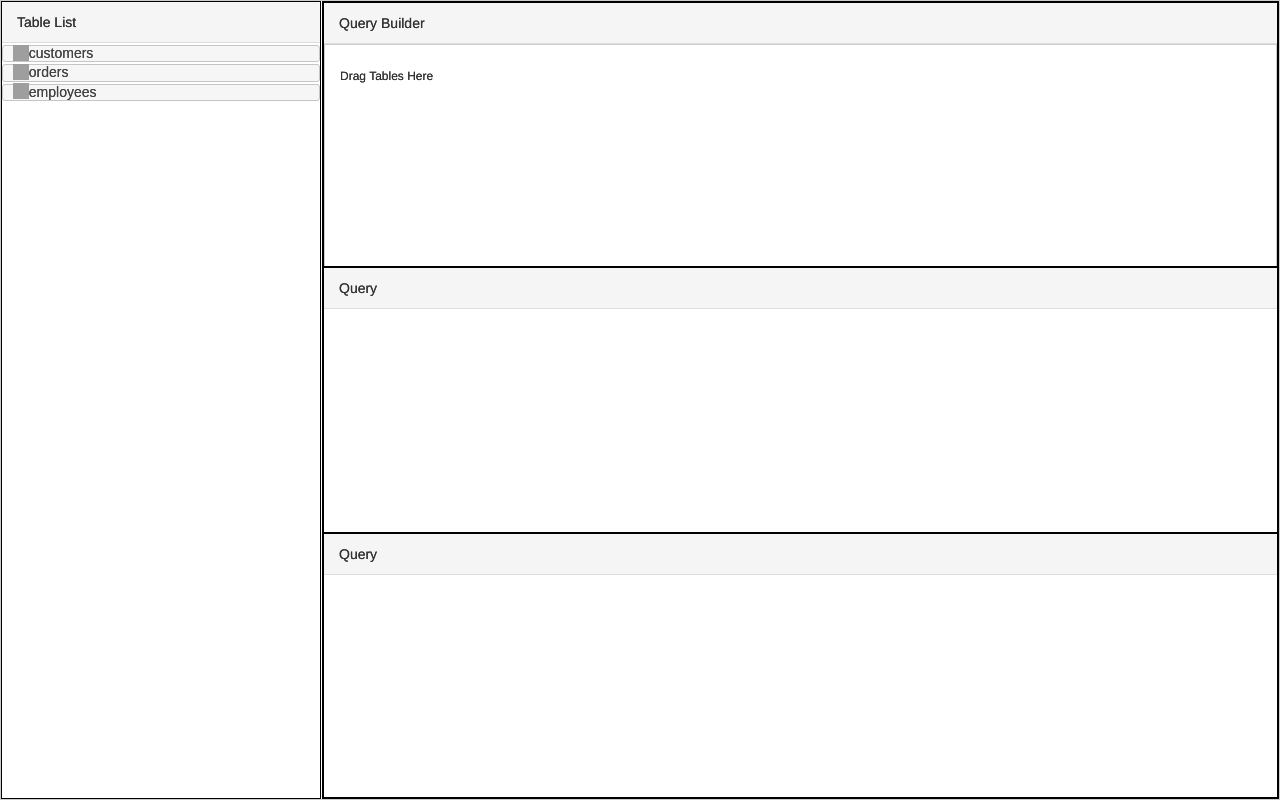
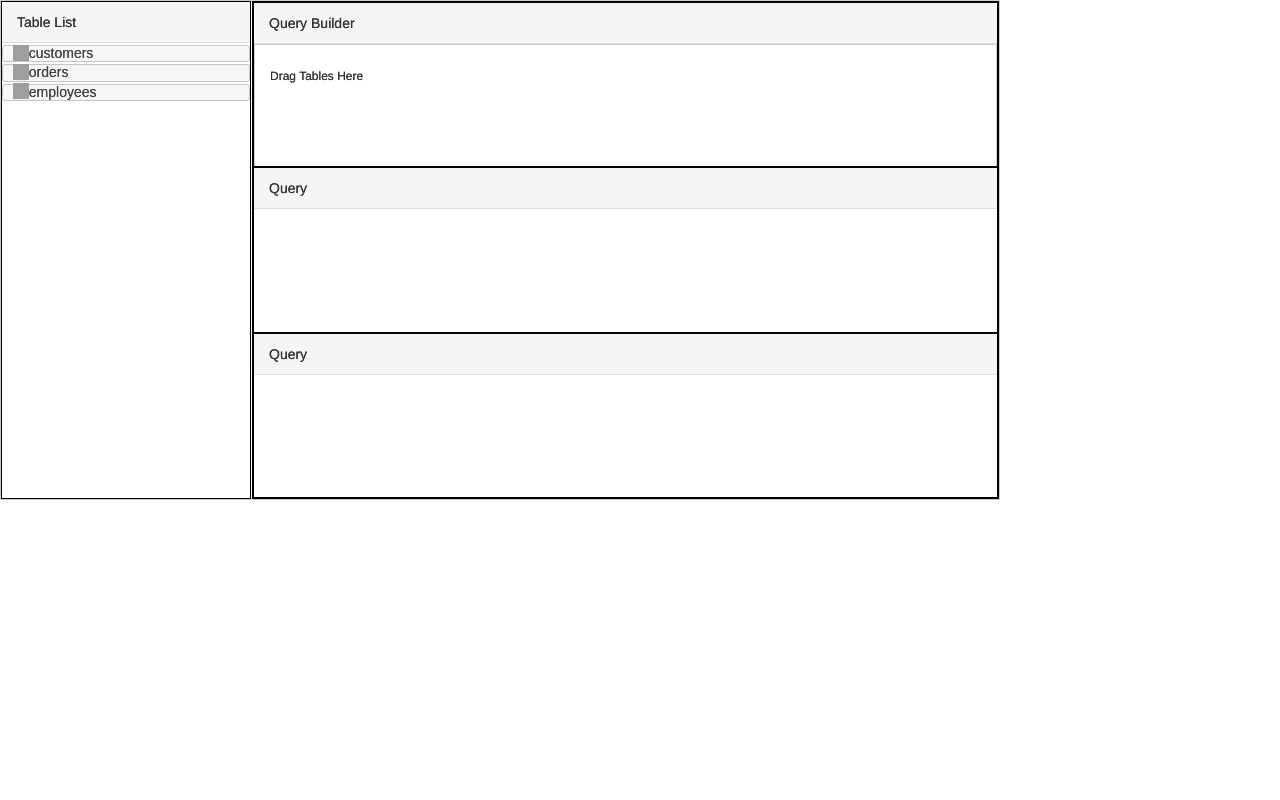
Before and after one commit to shonsaoji/cqb, a plain HTML site: page index.html in a window 1280 px wide. Drawn offline with nearby package versions, Linux system fonts and the light colour scheme; grey boxes are pictures that could not be loaded.

```diff
--- a/index.html
+++ b/index.html
@@ -7,8 +7,8 @@
         <style type="text/css">
         	div.cqb_container {
         		border: #CCCCCC 1px solid;
-                height: 100%;
-                width: 100%;
+                height: 500px;
+                width: 1000px;
 
         	}
         </style>
```
